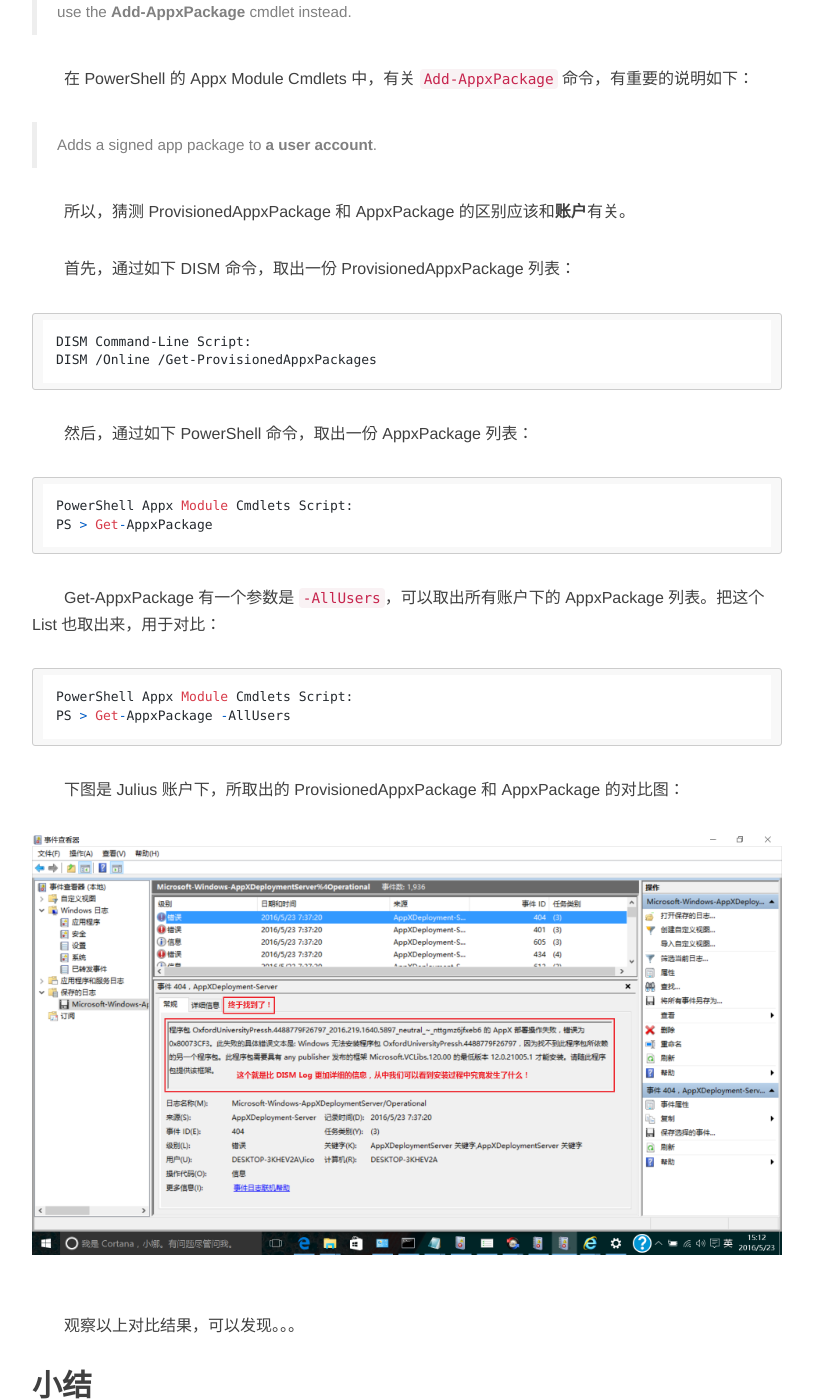
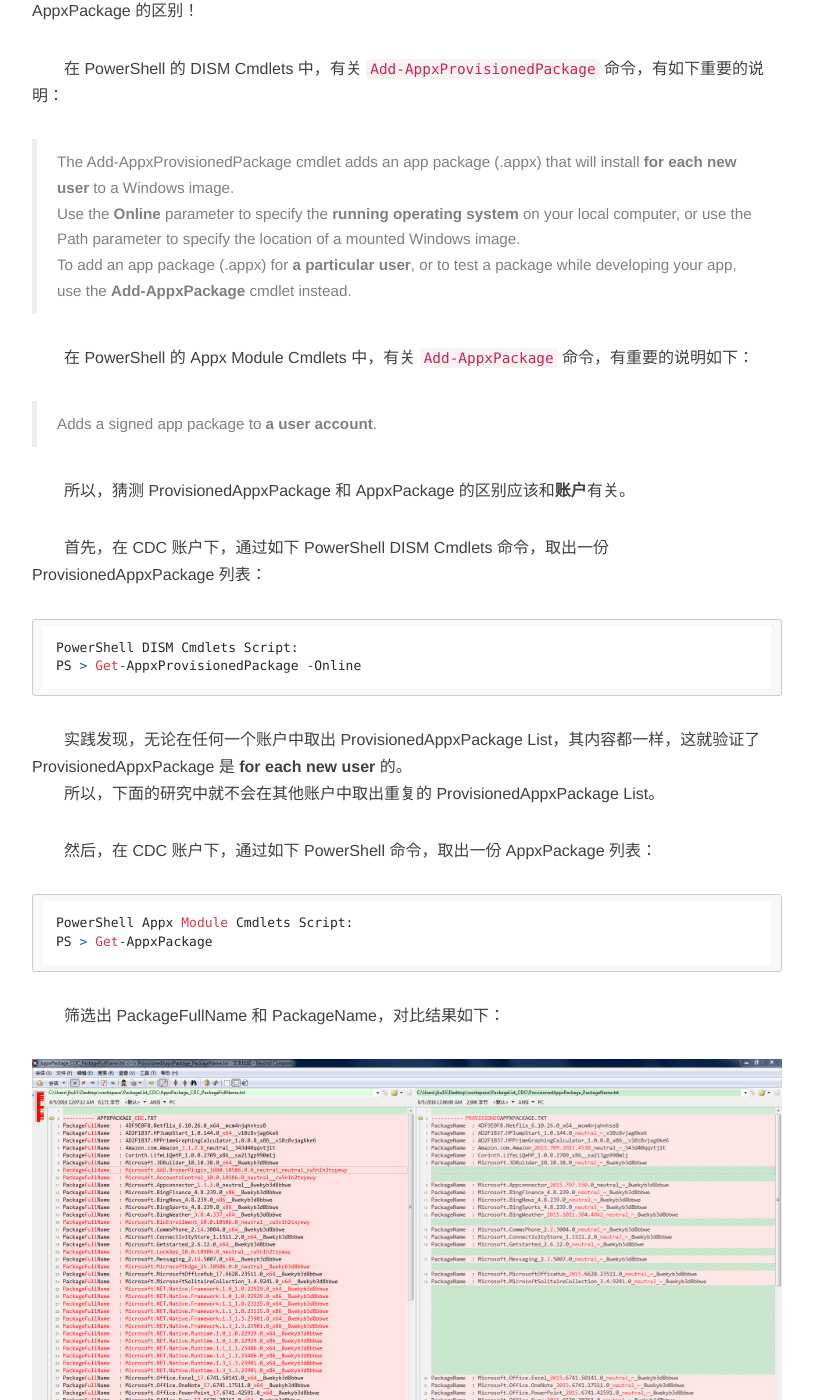
Before and after one commit to Julius-Liu/julius-liu.github.com, a Jekyll site: the page built from _posts/2016-08-06-provisioned_appx_package.md, in a window 1280 px wide and 1400 px high, scrolled down 1640 px. Shown: the whole window, without its empty margins (233-1046 px from the left). Built offline with Jekyll 4.4.1, drawn with Linux system fonts in a browser that asks for light colours; nearby versions of some CDN libraries; comment, search, counter and statistics services are not loaded; some of the changed text lies outside the part shown.

Commit message:
ProvisionedAppxPackage not finished

```diff
--- a/_posts/2016-08-06-provisioned_appx_package.md
+++ b/_posts/2016-08-06-provisioned_appx_package.md
@@ -18,6 +18,13 @@
 	DISM Command-Line Script:
 	DISM /Online /Add-ProvisionedAppxPackage
 
+　　研究发现，通过 PowerShell 的 DISM Cmdlets 也可以达到 DISM 安装相同的效果，DISM 安装所具有的参数，DISM Cmdlets 同样有。PowerShell 的 DISM Cmdlets 安装命令示例如下：
+
+	PowerShell DISM Cmdlets Script:
+	PS > Add-AppxProvisionedPackage -Online
+
+　　以下 ProvisionedAppxPackage 的安装方法，都会采用 PowerShell DISM Cmdlets Script 的方式给出。
+
 　　安装完成之后，发现其实这个 App 可以是一个 ProvisionedAppxPackage，也可以是一个 AppxPackage。那么就会产生一个问题，如果我要卸载这个应用，那么我应该卸载 ProvisionedAppxPackage 还是 AppxPackage？<br/>
 　　有关 AppxPackage，已有的知识告诉我可以通过 PowerShell 的方式安装：
 
@@ -26,8 +33,8 @@
 
 　　那么，这两种安装方式有什么不同呢？<br/>
 　　总结以上两个问题，其核心问题是：**ProvisionedAppxPackage 和 AppxPackage 的区别是什么？**<br/>
-　　为了回答这个核心问题，做了如下的研究，最终通过实践，初步理解了 ProvisionedAppxPackage 和 AppxPackage 的区别！<br/>
-<br/>
+　　为了回答这个核心问题，做了如下的研究，最终通过实践，初步理解了 ProvisionedAppxPackage 和 AppxPackage 的区别！
+
 　　在 PowerShell 的 DISM Cmdlets 中，有关 `Add-AppxProvisionedPackage` 命令，有如下重要的说明：
 
 > The Add-AppxProvisionedPackage cmdlet adds an app package (.appx) that will install **for each new user** to a Windows image.
@@ -40,36 +47,52 @@
 
 > Adds a signed app package to **a user account**.
 
-　　所以，猜测 ProvisionedAppxPackage 和 AppxPackage 的区别应该和**账户**有关。<br/>
+　　所以，猜测 ProvisionedAppxPackage 和 AppxPackage 的区别应该和**账户**有关。
 
-　　首先，通过如下 DISM 命令，取出一份 ProvisionedAppxPackage 列表：
+　　首先，在 CDC 账户下，通过如下 PowerShell DISM Cmdlets 命令，取出一份 ProvisionedAppxPackage 列表：
 
-	DISM Command-Line Script:
-	DISM /Online /Get-ProvisionedAppxPackages
+	PowerShell DISM Cmdlets Script:
+	PS > Get-AppxProvisionedPackage -Online
 
-　　然后，通过如下 PowerShell 命令，取出一份 AppxPackage 列表：
+　　实践发现，无论在任何一个账户中取出 ProvisionedAppxPackage List，其内容都一样，这就验证了 ProvisionedAppxPackage 是 **for each new user** 的。<br/>
+　　所以，下面的研究中就不会在其他账户中取出重复的 ProvisionedAppxPackage List。
+
+　　然后，在 CDC 账户下，通过如下 PowerShell 命令，取出一份 AppxPackage 列表：
 
 	PowerShell Appx Module Cmdlets Script:
 	PS > Get-AppxPackage
+
+　　筛选出 PackageFullName 和 PackageName，对比结果如下：
+<center>
+  <p><img src="/images/provisioned-appx-package/01_cdc_appx_compare.JPG" align="center"></p>
+</center>
+　　可以看到 ProvisionedAppxPackage 是 AppxPackage 的子集。在 AppxPackage 中列出的额外的项目，属于 Base OS 自带的 App。
+
+　　新建账户 CDC_Temp,发现在进入 CDC_Temp 账户时会有 OOBE。OOBE 过后，取出一份 AppxPackage 列表，然后对比 CDC 和 CDC_Temp 的 AppxPackage 列表，筛选出 PackageFullName，对比结果如下：
+<center>
+  <p><img src="/images/provisioned-appx-package/02_cdc_temp_appx_compare.JPG" align="center"></p>
+</center>
+　　可以看到，两者的 AppxPackage 是完全相同的。
+
+　　因为观察到进入 新账户 时有 OOBE 的过程，因此猜测，新账户 OOBE 时会把系统中的 ProvisionedAppxPackage 安装成为 AppxPackage。<br/>
+　　为了验证这一猜测，使用如下命令移除 `BingFinance` 这个  ProvisionedAppxPackage，然后新建账户 CDC_Julius，静待 OOBE。<br/>
+　　筛选出 PackageFullName 后，CDC 和 CDC_Julius 的 AppxPackage 对比结果如下：
+<center>
+  <p><img src="/images/provisioned-appx-package/03_cdc_julius_appx_compare.JPG" align="center"></p>
+</center>
+　　可以看到，CDC 有 BingFinance，而 CDC_Julius 没有 BingFinance。
 
 　　Get-AppxPackage 有一个参数是 `-AllUsers`，可以取出所有账户下的 AppxPackage 列表。把这个 List 也取出来，用于对比：
 
 	PowerShell Appx Module Cmdlets Script:
 	PS > Get-AppxPackage -AllUsers
 
-　　下图是 Julius 账户下，所取出的 ProvisionedAppxPackage 和 AppxPackage 的对比图：
-<center>
-  <p><img src="/images/event-viewer/03_Oxford_error.png" align="center"></p>
-</center>
-<br/>
-　　观察以上对比结果，可以发现。。。
-
 ## 小结 ##
 
-　　有些 AppxPackage，可以把它的安装包（.appx or .appxbundle）以 ProvisionedAppxPackage 的方式安装（例如 Windows.Photos 等。我估计可能所有的 .appx or .appxbundle 都可以用这种方式安装，因为这么做的好处是，所有的新增用户都可以在 OOBE 的时候安装这个 APP）<br/>
-<br/>
-　　安装完之后，发现通过 MS_StartApp 这个 component 安装的 APP，都保留了一份 ProvisionedAppxPackage，这样，在 新增用户 之后，新用户 会从 ProvisionedAppxPackage 里面，安装一个 APP 出来（已验证）<br/>
-<br/>
+　　有些 AppxPackage，可以把它的安装包（.appx or .appxbundle）以 ProvisionedAppxPackage 的方式安装（例如 Windows.Photos 等。我估计可能所有的 .appx or .appxbundle 都可以用这种方式安装，因为这么做的好处是，所有的新增用户都可以在 OOBE 的时候安装这个 APP）
+
+　　安装完之后，发现通过 MS_StartApp 这个 component 安装的 APP，都保留了一份 ProvisionedAppxPackage，这样，在 新增用户 之后，新用户 会从 ProvisionedAppxPackage 里面，安装一个 APP 出来（已验证）
+
 　　有些 APP 不会保留一份 ProvisionedAppxPackage，例如 MicrosoftEdge 浏览器（这个是 Win10 OS 自带的） 就没有保留一份 ProvisionedAppxPackage，他们只是以 AppxPackage 的方式呈现给每一个用户。当 新用户 创建以后，还是会有这个 APP，这肯定是由另外一种机制控制的，可能是 SystemApps 机制。
 
 ## 总结 ##
```
Also changed, not shown: _posts/2016-02-02-markdown-syntax.md (+2 -2 lines), images/provisioned-appx-package/01_cdc_appx_compare.JPG (added), images/provisioned-appx-package/02_cdc_temp_appx_compare.JPG (added), images/provisioned-appx-package/03_cdc_julius_appx_compare.JPG (added).
